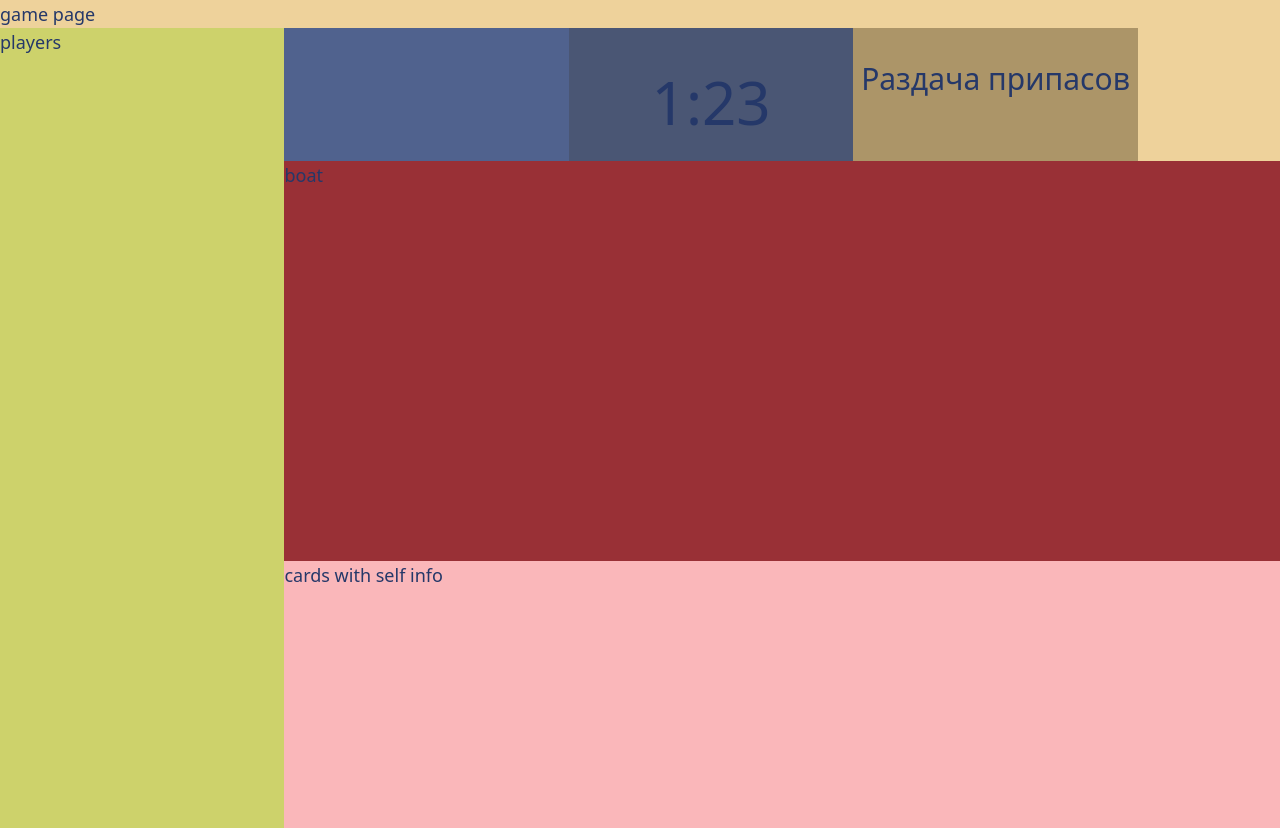
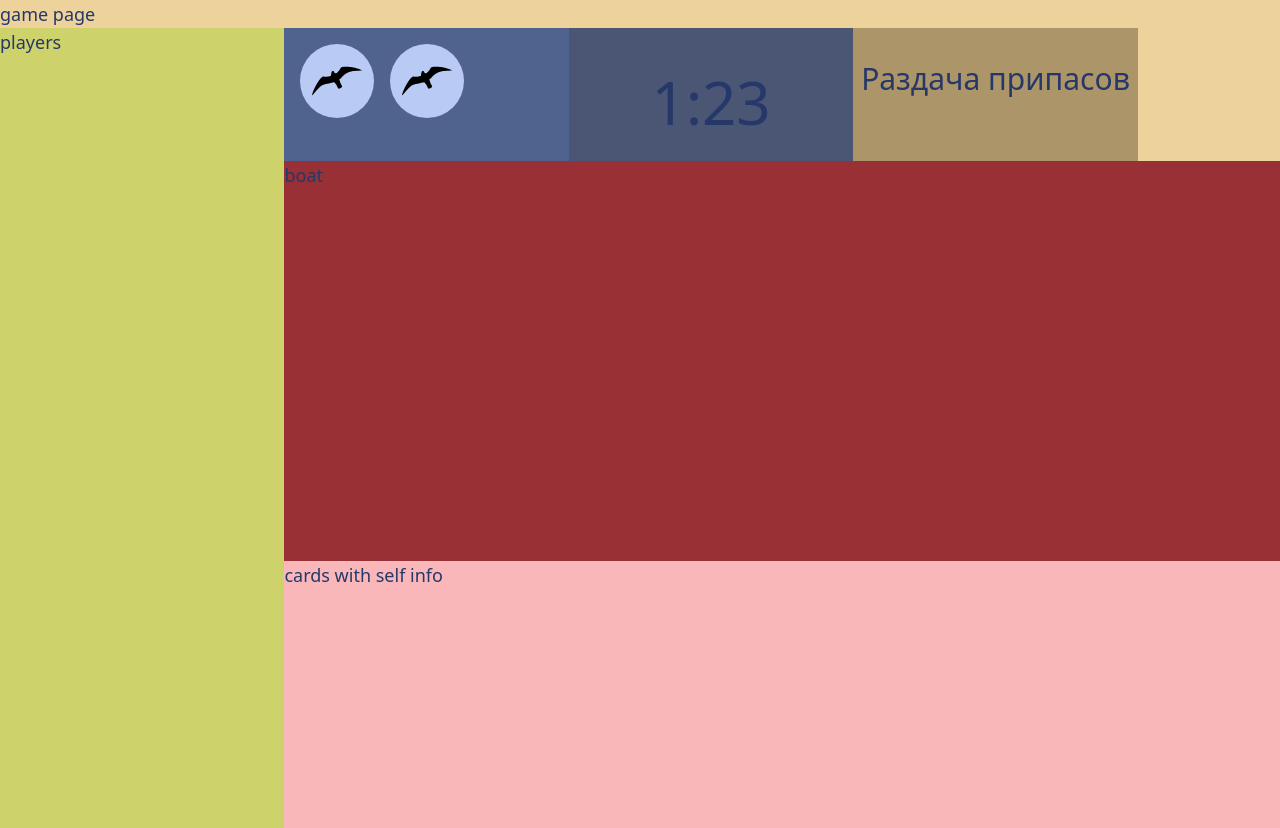
Before and after one commit to LifeBoat-TableGame/API, a Vue app in the folder client/: page /game in a window 1280 px wide. Built offline with nearby package versions, Linux system fonts and the light colour scheme; no server answers.

Commit message:
seagulls display

```diff
--- /dev/null
+++ b/client/src/components/SeagullImage.vue
@@ -0,0 +1,35 @@
+<template>
+    <svg version="1.0" xmlns="http://www.w3.org/2000/svg"
+     :width="size" :height="size" viewBox="0 0 1280.000000 735.000000"
+     preserveAspectRatio="xMidYMid meet">
+        <g transform="translate(0.000000,735.000000) scale(0.100000,-0.100000)" fill="#000000" stroke="none">
+            <path d="M8250 7344 c-330 -20 -602 -79 -739 -159 -79 -47 -108 -81 -196 -235
+            -101 -177 -300 -475 -417 -624 -320 -412 -664 -656 -923 -656 -136 0 -162 24
+            -284 259 -125 239 -189 301 -314 302 -166 1 -306 -120 -378 -328 -35 -101 -57
+            -223 -84 -449 -28 -246 -48 -351 -76 -406 -17 -33 -35 -46 -142 -98 -400 -196
+            -813 -239 -1517 -160 -96 11 -219 20 -273 20 -98 0 -100 -1 -185 -45 -530
+            -274 -1229 -1221 -1896 -2570 -280 -565 -518 -1121 -683 -1595 -106 -306 -162
+            -549 -135 -589 25 -36 69 10 587 614 729 850 1112 1259 1500 1601 286 253 511
+            397 775 496 378 143 772 233 1700 393 662 114 902 163 1013 210 20 8 43 15 51
+            15 24 0 175 -118 279 -219 235 -228 407 -502 597 -951 122 -288 188 -398 261
+            -435 47 -25 181 -19 285 11 308 88 604 317 660 509 l15 53 -90 149 c-276 459
+            -478 935 -590 1388 -25 104 -64 296 -59 300 2 1 44 23 94 47 194 96 294 180
+            535 454 335 380 547 572 916 830 598 419 1012 593 1727 725 477 88 902 118
+            1836 128 445 5 654 11 673 19 64 27 22 60 -238 187 -601 294 -1562 555 -2580
+            700 -207 30 -314 43 -570 70 -278 30 -919 52 -1135 39z"/>
+        </g>
+    </svg>
+</template>
+
+<script lang="ts" setup>
+const props = defineProps({
+    size: {
+        type: Number,
+        default: 100
+    },
+    fill: {
+        type: Boolean,
+        default: true
+    }
+});
+</script>
--- /dev/null
+++ b/client/src/components/SeagullsBoard.vue
@@ -0,0 +1,33 @@
+<template>
+    <div class="container">
+        <div v-for="seagull in amount" class="chip">
+            <SeagullImage :size="50" />
+        </div>
+    </div>
+</template>
+
+<script lang="ts" setup>
+import SeagullImage from "./SeagullImage.vue";
+
+const components = {
+    SeagullImage
+};
+const props = defineProps({
+    amount: {
+        type: Number,
+        default: 0
+    }
+});
+
+</script>
+
+<style scoped>
+
+.container {
+    @apply flex flex-wrap p-2;
+}
+
+.chip {
+    @apply  m-2 rounded-full p-3 w-fit h-fit bg-light-blue;
+}
+</style>
--- a/client/views/GamePage.vue
+++ b/client/views/GamePage.vue
@@ -3,9 +3,7 @@
     <div class="game-grid">
       <div class="players-field bg-olive-400">players</div>
       <div class="seagull-field bg-main-blue">
-        <div class="flex">
-
-        </div>
+        <SeagullsBoard :amount="seagulls" />
       </div>
       <div class="timer-field bg-dark-blue">
         <Timer :time="new Date()" />
@@ -24,13 +22,18 @@
 import { useMainStore } from '../src/stores/main';
 import router from '../src/router';
 import Timer from '../src/components/Timer.vue';
+import SeagullsBoard from '../src/components/SeagullsBoard.vue';
 import { ref } from 'vue';
 
 const name = 'GameTemp';
+
+const components = {
+  Timer,
+  SeagullsBoard
+};
+
+const seagulls = ref(2);
 const phase = ref("Раздача припасов");
-const components = {
-  Timer
-};
 const mainStore = useMainStore();
 
 const getGameInfo = () => mainStore.getGameInfo();
```
Also changed, not shown: client/src/assets/logo.png (deleted).
